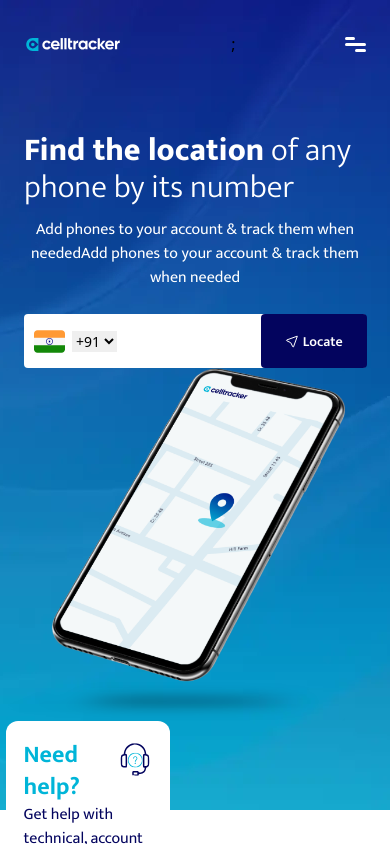
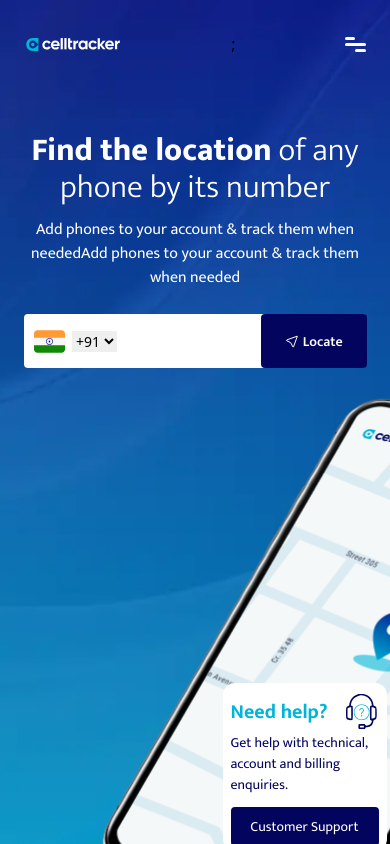
Before and after one commit to mayankpcp7/celltracker, a React (Create React App) app: page / in a window 390 px wide. Shown: the top 844 px of the page. Built offline with nearby package versions, Linux system fonts and the light colour scheme.

Commit message:
merge code

```diff
--- a/src/components/CreateAccount.jsx
+++ b/src/components/CreateAccount.jsx
@@ -13,15 +13,25 @@
 import validcardicon from "../assets/images/home/svg/valid-card.svg";
 import calendericon from "../assets/images/home/svg/calender.svg";
 import smlayer from "../assets/images/home/webp/create-account-layer.webp";
+import rightvec from "../assets/images/home/webp/right-vec.webp";
 const CreateAccount = () => {
   return (
     <>
-      <img className="z-10 sm:hidden relative w-full -mt-[5%]" src={smlayer} alt="layer" />
+      <img
+        className="z-10 sm:hidden relative w-full -mt-[5%]"
+        src={smlayer}
+        alt="layer"
+      />
       <img
         className=" relative hidden sm:block z-10 w-full -mt-16 sm:-mt-20 lg:-mt-28"
         src={toplayer}
       />
-      <div className="max-w-[1176px] pt-[54px] md:pt-[98px] px-6 mx-auto">
+      <div className="max-w-[1188px] pt-[54px] md:pt-[98px] px-6 mx-auto relative">
+        <img
+          className="max-w-[41px] sm:max-w-[106px] end-[-1%] bottom-[25%] absolute md:end-[-13%] md:bottom-[10%]"
+          src={rightvec}
+          alt="vector"
+        />
         <BlueHeading headingText="Create your" boldText="Account" />
         <BlueHeading
           className="text-sm sm:text-base"
--- a/src/components/FindPhone.jsx
+++ b/src/components/FindPhone.jsx
@@ -6,7 +6,11 @@
   return (
     <>
       <div className="max-w-[1164px] px-3 mx-auto pt-[248px] relative">
-        <img className="absolute start-[-12%] max-w-[106px] bottom-[30%]" src={rightvec} alt="vec" />
+        <img
+          className="absolute start-[-12%] max-w-[106px] bottom-[30%]"
+          src={rightvec}
+          alt="vec"
+        />
         <div className="rounded-[12px]">
           <div className="flex md:flex-row flex-col px-4 bg-blue-gradient bg-start sm:bg-center bg-cover bg-no-repeat  items-center py-12 sm:py-[60px]  lg:py-[98px] rounded-[12px]">
             <img
@@ -23,8 +27,10 @@
                 Fames tincidunt pellentesque nisl blandit at sit. Ullamcorper
                 nisi sit elit rhoncus vestibulum fames libero id.
               </p>
-              <button className="bg-white sm:max-w-full max-w-[266px] mt-7 lg:mt-8 font-semibold rounded-[4px] text-darkBlue py-3 lg:py-4 px-5 lg:px-7">
-                Start Now
+              <button class="relative flex px-7 py-[14px] lg:py-4 sm:max-w-[127px] w-full h-[51px] sm:h-[59px] mt-7 rounded-[4px] items-center justify-center overflow-hidden bg-white transition-all before:absolute before:h-0 before:w-0 b before:rounded-[4px] before:bg-lightskyBlue before:duration-300 before:ease-out hover:before:h-[60px] hover:before:w-full">
+                <span class="relative font-mukta rounded-[4px] capitalize text-base text-darkBlue font-semibold">
+                  Start Now
+                </span>
               </button>
             </div>
           </div>
--- a/src/components/Hero.jsx
+++ b/src/components/Hero.jsx
@@ -16,21 +16,21 @@
     setnavBar(!navBar);
   }
   if (navBar) {
-    document.body.classList.add("max-md:overflow-hidden");
+    document.body.classList.add("overflow-hidden");
   } else {
-    document.body.classList.remove("max-md:overflow-hidden");
+    document.body.classList.remove("overflow-hidden");
   }
   return (
     <div className="bg-hero relative z-[1] flex flex-col bg-no-repeat bg-cover bg-center lg:bg-full min-h-[810px]">
       {/* navbar */}
       <nav>
         <div className="max-w-[1164px] px-6 sm:px-3 mx-auto">
-          <div className="flex justify-between pt-[32px] pb-[10px] sm:h-[100px] items-center">
-            <a href="/" className="relative z-[4]" aria-label="logo">
-              {navBar ? <Logo2 /> : <Logo />}
+          <div className="flex justify-between pt-[32px] lg:pt-0 pb-[10px] sm:h-[100px] items-center">
+            <a href="/" className="relative z-[50]" aria-label="logo">
+              {navBar ? <Logo2 className="Z-[50]" /> : <Logo className="z-[50]" />}
             </a>
             <ul
-              className={`flex items-center duration-300 max-md:fixed  justify-end  w-full max-md:h-full max-md:justify-start max-md:pt-[121px] max-md:flex-col max-md:z-[3] max-md:top-0 max-md:left-[-105%] max-md:p-[30px] max-md:bg-white ${
+              className={`flex items-center duration-300 max-md:fixed  justify-end  w-full max-md:h-full max-md:justify-start max-md:pt-[121px] max-md:flex-col max-md:z-[40] max-md:top-0 max-md:left-[-105%] max-md:p-[30px] max-md:bg-white ${
                 navBar && "!left-0"
               }`}
             >
@@ -82,7 +82,7 @@
         <div className="max-w-[1164px] w-full px-6 sm:px-3 mx-auto">
           <div className="flex flex-row flex-wrap -mx-3">
             <div className="lg:w-1/2 w-full px-3 lg:mt-[71px]">
-              <h1 className=" text-white text-[32px] sm:text-5xl lg:text-[52px] xl:text-[64px] leading-[37px] sm:leading-[49px] lg:leading-[64px] font-extrabold font-mukta text-start md:max-w-[520px]">
+              <h1 className=" text-white text-start text-[32px] sm:text-5xl lg:text-[52px] xl:text-[64px] leading-[37px] sm:leading-[49px] lg:leading-[64px] font-extrabold font-mukta max-lg:text-center max-lg:mx-auto md:max-w-[520px]">
                 Find the location
                 <span className=" font-light"> of any phone by its number</span>
               </h1>
@@ -139,22 +139,26 @@
                 </button>
               </div>
             </div>
-            <div className="lg:w-1/2 w-full px-3 -ms-5">
-              <div className=" relative lg:min-w-[581px] max-w-[339px] mx-auto">
-                <img src={mobile} className="" alt="phoneHeader" />
-                <div className=" absolute z-20  bg-white rounded-xl w-[164px] sm:w-[280px] h-[168px] p-[18px] sm:h-[197px]">
+            <div className="lg:w-1/2 w-full px-3  xs:-ms-5">
+              <div className=" relative mt-[30px] xl:-ms-[10%] lg:mt-0 mx-auto">
+                <img
+                  src={mobile}
+                  className="min-w-[581px] min-h[604px] max-w-[581px] max-h-[604px]"
+                  alt="phoneHeader"
+                />
+                <div className=" absolute z-20 end-[-6%]  bottom-[25%] bg-white rounded-xl w-[164px] sm:w-[280px] h-[168px] p-2 sm:p-[18px] sm:h-[197px]">
                   <div className="flex flex-col">
-                    <div className="flex justify-between items-start">
-                      <p className="font-mukta font-bold text-2xl text-skyBlue">
+                    <div className="flex justify-between items-center">
+                      <p className="font-mukta font-bold text-xl sm:text-2xl text-skyBlue">
                         Need help?
                       </p>
                       <Headphone />
                     </div>
-                    <p className="text-darkBlue font-normal font-mukta text-base max-w-[198px]">
+                    <p className="text-darkBlue font-normal font-mukta text-sm sm:text-base leading-md max-w-[198px]">
                       Get help with technical, account and billing enquiries.
                     </p>
-                    <button class="relative flex px-7 py-[14px] lg:py-4 sm:max-w-full w-full h-[51px] sm:h-[59px] mt-7 rounded-[4px] items-center justify-center overflow-hidden bg-darkBlue text-white transition-all before:absolute before:h-0 before:w-0 b before:rounded-[4px] before:bg-skyBlue before:duration-300 before:ease-out hover:before:h-[60px] hover:before:w-full">
-                      <span class="relative font-mukta rounded-[4px] capitalize text-base text-white font-normal">
+                    <button class="relative flex px-[18px] sm:px-7 py-2 sm:py-[14px] lg:py-4 sm:max-w-full w-full h-[39px] sm:h-[59px] mt-3 sm:mt-3 rounded-[4px] items-center justify-center overflow-hidden bg-darkBlue text-white transition-all before:absolute before:h-0 before:w-0 b before:rounded-[4px] before:bg-skyBlue before:duration-300 before:ease-out hover:before:h-[60px] hover:before:w-full">
+                      <span class="relative font-mukta rounded-[4px] capitalize text-sm sm:text-base text-white font-normal">
                         Customer Support
                       </span>
                     </button>
--- a/src/components/LandingHome.jsx
+++ b/src/components/LandingHome.jsx
@@ -1,5 +1,5 @@
 import React, { useState } from "react";
-import DoubleMobile from "../assets/landing/webp/double-mobile-location-tarcking.png";
+import DoubleMobile from "../assets/images/landing/webp/double-mobile-location-tarcking.webp";
 import {
   IndiaFlagIcon,
   LocationLogo,
--- a/src/components/common/Icons.jsx
+++ b/src/components/common/Icons.jsx
@@ -857,7 +857,7 @@
 };
 export const Headphone = () => {
   return (
-    <svg
+    <svg className="sm:max-w-10 max-w-9"
       width="41"
       height="41"
       viewBox="0 0 41 41"
--- a/src/pages/Landing.jsx
+++ b/src/pages/Landing.jsx
@@ -9,7 +9,7 @@
 const Landing = () => {
   return (
     <>
-      {/* <LandingHome /> */}
+      <LandingHome />
       <UniversalPrivacy />
       <FindAnyone />
       <HowItWork />
```
Also changed, not shown: src/components/HowItWorks.jsx (+5 -5 lines), src/assets/landing/webp/double-mobile-location-tarcking.png (deleted).
